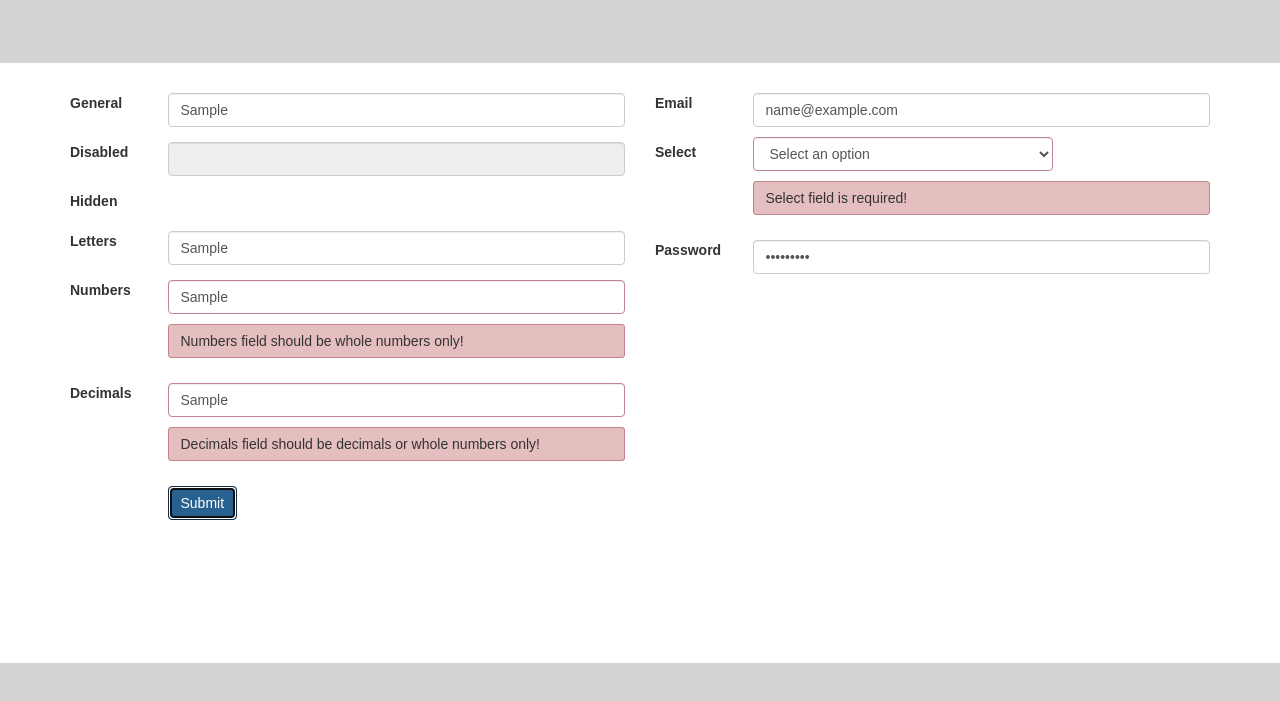
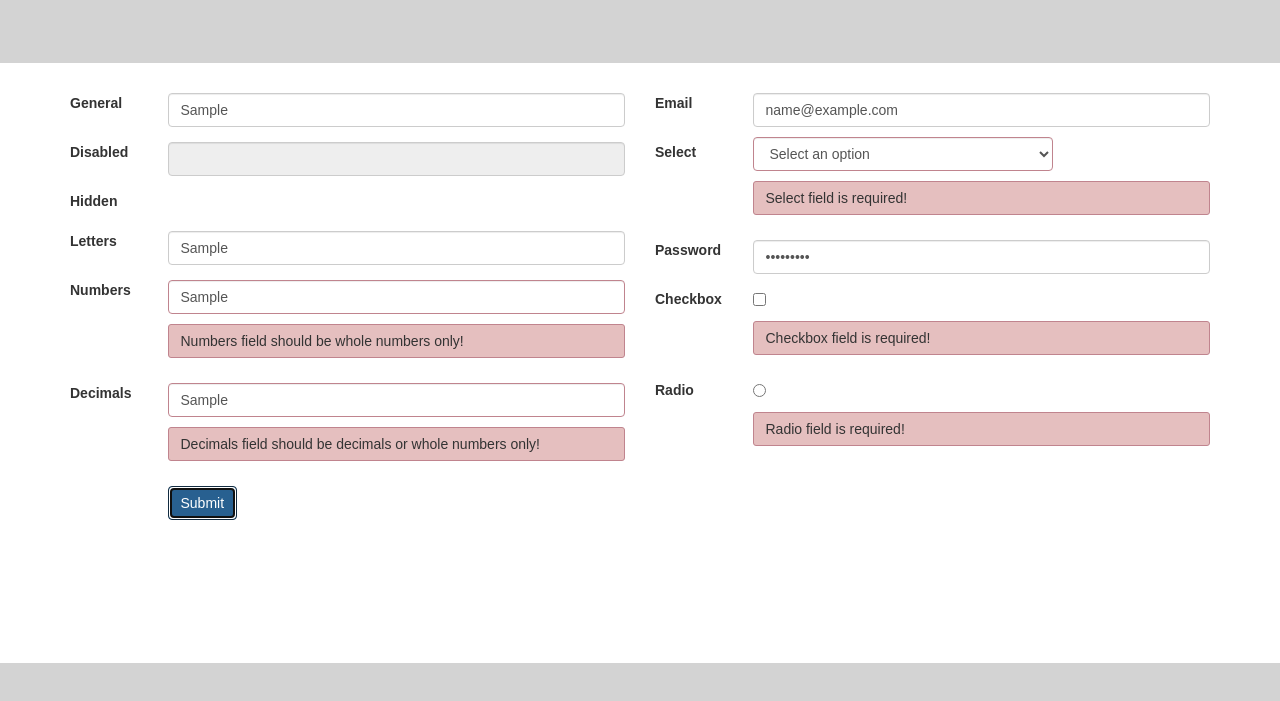
Before and after one commit to ajsummerfield/jquery.isValid, a website: page Web/no-jquery.html in a window 1280 px wide. Both pictures are taken after typing "Sample", "Sample", "Sample", "Sample", "name@example.com", "Sample123" into the empty fields and a click on the button "Submit". Shown: the part 87-788 px from the top of the page. Drawn offline with nearby package versions, Linux system fonts and the light colour scheme.

Commit message:
Added checkbox and radio options

```diff
--- a/Web/js/jIsValid.js
+++ b/Web/js/jIsValid.js
@@ -218,6 +218,26 @@ jIsValid.prototype = {
             };
         },
 
+        isCheckboxValid: function(el) {
+            var validResult = el.checked,
+                errorType;
+
+            return {
+                isValid: validResult,
+                errorType: validResult ? '' : 'required'
+            };
+        },
+
+        isRadioValid: function(el) {
+            var validResult = el.checked,
+                errorType;
+
+            return {
+                isValid: validResult,
+                errorType: validResult ? '' : 'required'
+            };
+        },
+
         isPasswordValid: function(el) {
             var passwordMatcher = '',
             validResult = true,
--- a/Web/no-jquery.html
+++ b/Web/no-jquery.html
@@ -158,6 +158,30 @@
                                                            name="password" />
                                                 </div>
                                             </div>
+                                            <div class="form-group">
+                                                <div class="col-sm-2">
+                                                    <label for="checkbox">Checkbox</label>
+                                                </div>
+                                                <div class="col-sm-10">
+                                                    <input type="checkbox"
+                                                           id="checkbox"
+                                                           data-field-type="checkbox"
+                                                           data-required-error-message="Checkbox field is required!"
+                                                           name="checkbox" />
+                                                </div>
+                                            </div>
+                                            <div class="form-group">
+                                                <div class="col-sm-2">
+                                                    <label for="radio">Radio</label>
+                                                </div>
+                                                <div class="col-sm-10">
+                                                    <input type="radio"
+                                                           id="radio"
+                                                           data-field-type="radio"
+                                                           data-required-error-message="Radio field is required!"
+                                                           name="radio" />
+                                                </div>
+                                            </div>
                                         </div>
                                     </div>
                                     <div class="form-group">
```
